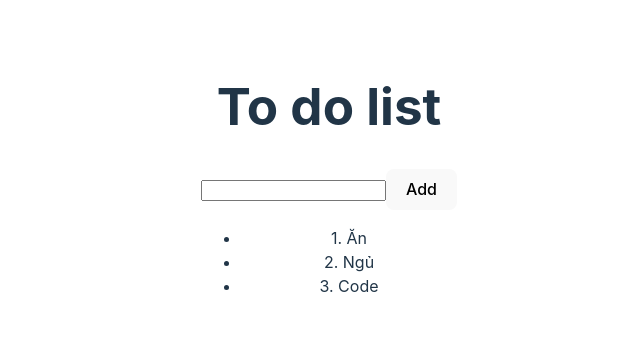
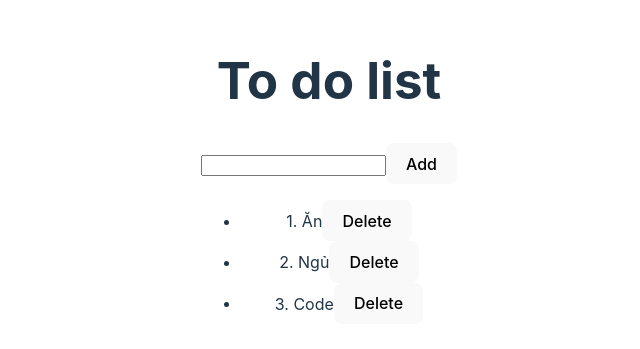
Before and after one commit to chinhpd5/WEB502_SP25, a React (Vite) app in the folder wd19321/: page / in a window 1280 px wide. Shown: the part 221-570 px from the top of the page, without its empty margins (311-951 px from the left). Built offline with nearby package versions, Linux system fonts and the light colour scheme.

Commit message:
handle delete

```diff
--- a/wd19321/src/components/ToDoList.tsx
+++ b/wd19321/src/components/ToDoList.tsx
@@ -7,14 +7,35 @@ function ToDoList(){
   // console.log(text);
 
   const handleAdd = ()=>{
-    console.log(123);
+    // console.log(123);
     setJobs((prevJobs: string[])=>{
       return [
         ...prevJobs,// spread
         text
       ]
     })
+
+    // setJobs((prevJobs:string[]) => [...prevJobs,text])
+
     setText('')
+  }
+
+  const handleDelete = (indexDelete: number)=>{
+    // console.log(index);
+    setJobs((prevJobs: string[])=>{
+      const newJobs = prevJobs.filter((item:string,index: number)=>{
+        return index != indexDelete
+      })
+
+      return newJobs;
+    })
+
+    // setJobs(
+    //   (preJobs: string[]) =>
+    //     preJobs.filter(
+    //       (item:string,index:number) => index != indexDelete
+    //     )
+    // )
   }
 
   return (
@@ -36,7 +57,10 @@ function ToDoList(){
         {
           jobs.map((item:string,index:number)=>{
             return (
-              <li key={index}>{index+1}. {item}</li>
+              <li key={index}>
+                {index+1}. {item}
+                <button onClick={()=>{handleDelete(index)}}>Delete</button>
+              </li>
             )
           })
         }
```
